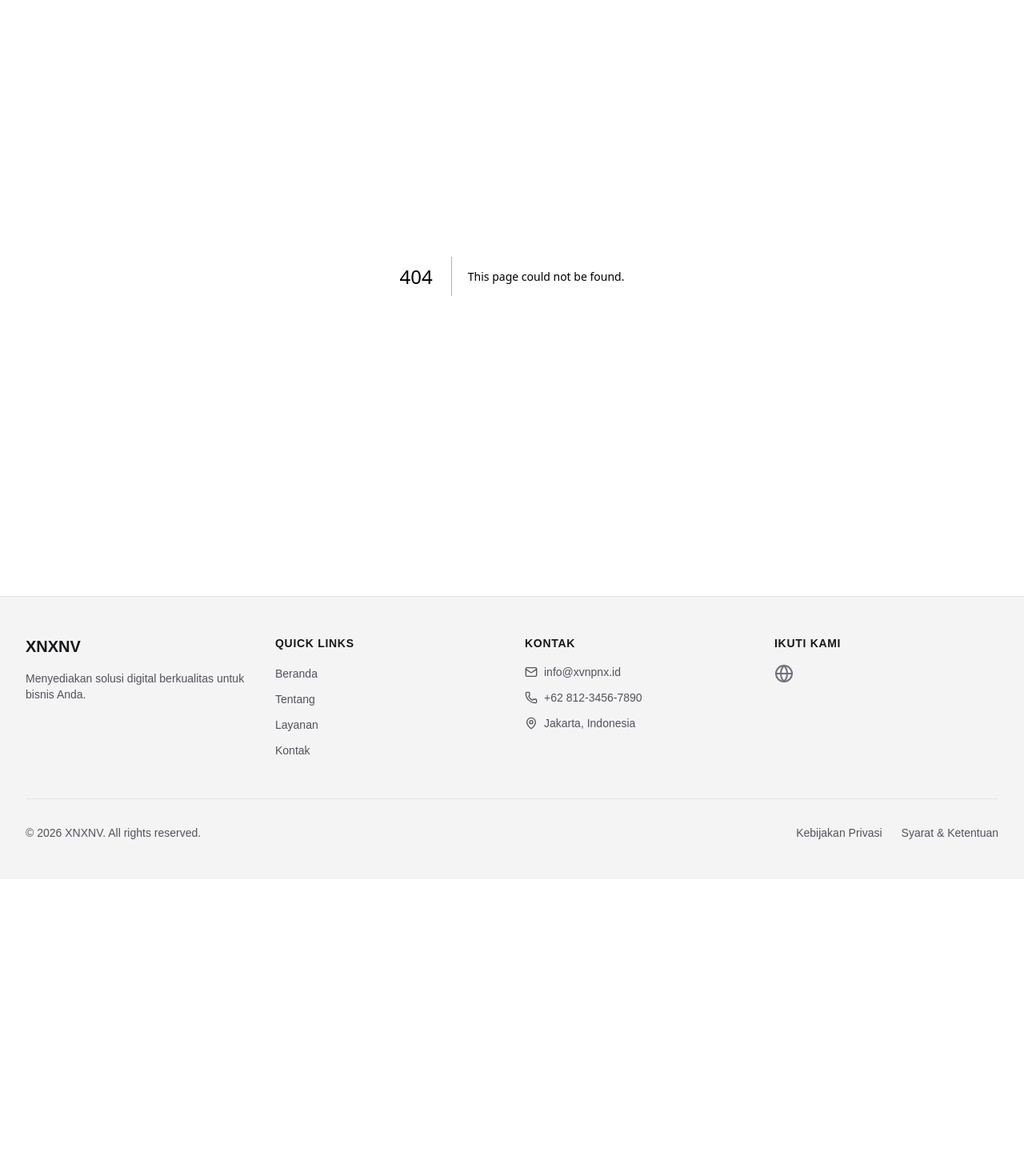
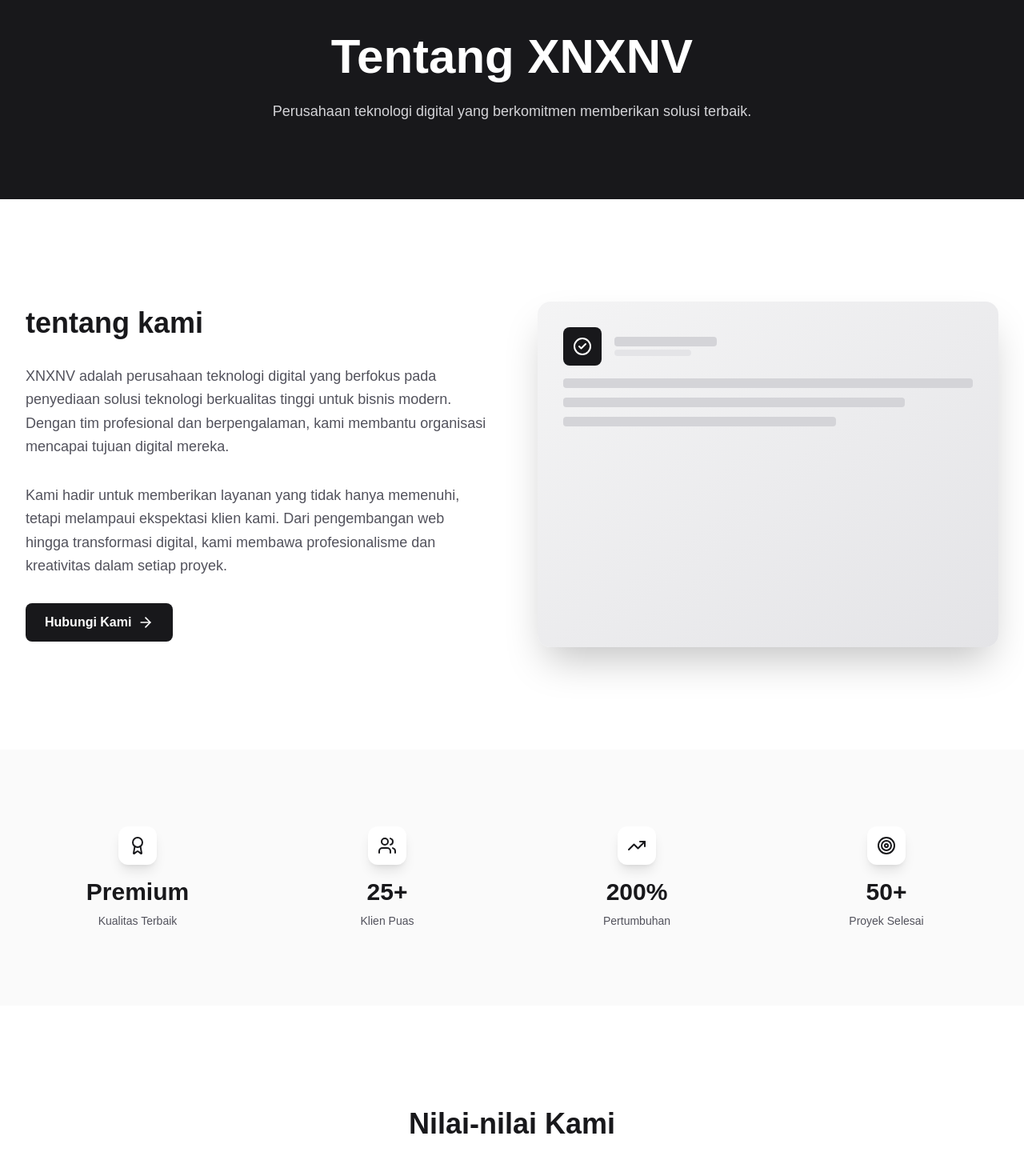
Before and after one commit to aryaapriawann-dev/XNXNV, a Next.js app: page /about in a window 1280 px wide. Before the commit this address had no page. Shown: the part 120-1590 px from the top of the page at 80% size. Before the commit the page ends 1219 px from the top, so only its background shows below. Built offline with nearby package versions, Linux system fonts and the light colour scheme.

Commit message:
feat: add about page with stats and values
- Hero section with company intro
- 4 stats cards (Award, Users, TrendingUp, Target)
- 4 value cards with icons
- Dark mode support

```diff
--- /dev/null
+++ b/src/app/about/page.tsx
@@ -0,0 +1,146 @@
+"use client";
+
+import { Award, Users, TrendingUp, Target, CheckCircle2, ArrowRight } from "lucide-react";
+import Link from "next/link";
+
+const stats = [
+  { icon: Award, label: "Kualitas Terbaik", value: "Premium" },
+  { icon: Users, label: "Klien Puas", value: "25+" },
+  { icon: TrendingUp, label: "Pertumbuhan", value: "200%" },
+  { icon: Target, label: "Proyek Selesai", value: "50+" },
+];
+
+const values = [
+  {
+    title: "Kualitas Unggulan",
+    description: "Kami menjunjung tinggi kualitas dalam setiap proyek yang dikerjakan.",
+  },
+  {
+    title: "Kepercayaan Klien",
+    description: "Kepuasan klien adalah prioritas utama kami.",
+  },
+  {
+    title: "Inovasi Teknologi",
+    description: "Menggunakan teknologi terkini untuk solusi terbaik.",
+  },
+  {
+    title: "Profesionalisme",
+    description: "Tim yang berpengalaman dan siap memberikan hasil maksimal.",
+  },
+];
+
+export default function AboutPage() {
+  return (
+    <div className="min-h-screen bg-white dark:bg-zinc-900">
+      {/* Hero */}
+      <section className="bg-zinc-900 dark:bg-zinc-950 py-24 text-center text-white">
+        <div className="max-w-3xl mx-auto px-4">
+          <h1 className="text-4xl sm:text-5xl lg:text-6xl font-bold mb-6">
+            Tentang XNXNV
+          </h1>
+          <p className="text-lg text-zinc-300">
+            Perusahaan teknologi digital yang berkomitmen memberikan solusi terbaik.
+          </p>
+        </div>
+      </section>
+
+      {/* About Section */}
+      <section className="py-20 lg:py-32">
+        <div className="max-w-7xl mx-auto px-4 sm:px-6 lg:px-8">
+          <div className="grid grid-cols-1 lg:grid-cols-2 gap-16 items-center">
+            <div className="space-y-8">
+              <h2 className="text-3xl sm:text-4xl font-bold text-zinc-900 dark:text-zinc-50">
+                tentang kami
+              </h2>
+              <p className="text-lg text-zinc-600 dark:text-zinc-400 leading-relaxed">
+                XNXNV adalah perusahaan teknologi digital yang berfokus pada penyediaan
+                solusi teknologi berkualitas tinggi untuk bisnis modern. Dengan tim profesional
+                dan berpengalaman, kami membantu organisasi mencapai tujuan digital mereka.
+              </p>
+              <p className="text-lg text-zinc-600 dark:text-zinc-400 leading-relaxed">
+                Kami hadir untuk memberikan layanan yang tidak hanya memenuhi, tetapi melampaui
+                ekspektasi klien kami. Dari pengembangan web hingga transformasi digital,
+                kami membawa profesionalisme dan kreativitas dalam setiap proyek.
+              </p>
+              <div className="flex gap-4">
+                <Link
+                  href="/contact"
+                  className="inline-flex items-center gap-2 px-6 py-3 rounded-lg bg-zinc-900 dark:bg-zinc-50 text-white dark:text-zinc-900 font-semibold hover:bg-zinc-800 dark:hover:bg-zinc-200 transition-colors"
+                >
+                  Hubungi Kami
+                  <ArrowRight className="h-5 w-5" />
+                </Link>
+              </div>
+            </div>
+            <div className="aspect-[4/3] rounded-2xl bg-gradient-to-br from-zinc-100 to-zinc-200 dark:from-zinc-800 dark:to-zinc-900 overflow-hidden shadow-2xl">
+              <div className="p-8 space-y-4">
+                <div className="flex items-center gap-4">
+                  <div className="h-12 w-12 rounded-lg bg-zinc-900 dark:bg-zinc-50 flex items-center justify-center">
+                    <CheckCircle2 className="h-6 w-6 text-white dark:text-zinc-900" />
+                  </div>
+                  <div className="space-y-1">
+                    <div className="h-3 w-32 bg-zinc-300 dark:bg-zinc-700 rounded" />
+                    <div className="h-2 w-24 bg-zinc-200 dark:bg-zinc-800 rounded" />
+                  </div>
+                </div>
+                <div className="space-y-3">
+                  <div className="h-3 w-full bg-zinc-300 dark:bg-zinc-700 rounded" />
+                  <div className="h-3 w-5/6 bg-zinc-300 dark:bg-zinc-700 rounded" />
+                  <div className="h-3 w-4/6 bg-zinc-300 dark:bg-zinc-700 rounded" />
+                </div>
+              </div>
+            </div>
+          </div>
+        </div>
+      </section>
+
+      {/* Stats */}
+      <section className="bg-zinc-50 dark:bg-zinc-950 py-16 lg:py-24">
+        <div className="max-w-7xl mx-auto px-4 sm:px-6 lg:px-8">
+          <div className="grid grid-cols-2 lg:grid-cols-4 gap-8">
+            {stats.map((stat, idx) => (
+              <div key={idx} className="text-center">
+                <div className="h-12 w-12 mx-auto mb-4 rounded-xl bg-white dark:bg-zinc-800 shadow-lg flex items-center justify-center">
+                  <stat.icon className="h-6 w-6 text-zinc-900 dark:text-zinc-50" />
+                </div>
+                <div className="text-3xl font-bold text-zinc-900 dark:text-zinc-50 mb-2">
+                  {stat.value}
+                </div>
+                <div className="text-sm text-zinc-600 dark:text-zinc-400">
+                  {stat.label}
+                </div>
+              </div>
+            ))}
+          </div>
+        </div>
+      </section>
+
+      {/* Values */}
+      <section className="py-20 lg:py-32">
+        <div className="max-w-7xl mx-auto px-4 sm:px-6 lg:px-8">
+          <h2 className="text-3xl sm:text-4xl font-bold text-center text-zinc-900 dark:text-zinc-50 mb-16">
+            Nilai-nilai Kami
+          </h2>
+          <div className="grid grid-cols-1 md:grid-cols-2 gap-8">
+            {values.map((value, idx) => (
+              <div
+                key={idx}
+                className="p-8 rounded-2xl bg-white dark:bg-zinc-800 border border-zinc-200 dark:border-zinc-700"
+              >
+                <div className="h-10 w-10 rounded-lg bg-zinc-100 dark:bg-zinc-700 flex items-center justify-center mb-4">
+                  <CheckCircle2 className="h-5 w-5 text-zinc-900 dark:text-zinc-50" />
+                </div>
+                <h3 className="text-xl font-bold text-zinc-900 dark:text-zinc-50 mb-3">
+                  {value.title}
+                </h3>
+                <p className="text-zinc-600 dark:text-zinc-400">
+                  {value.description}
+                </p>
+              </div>
+            ))}
+          </div>
+        </div>
+      </section>
+    </div>
+  );
+}
```
